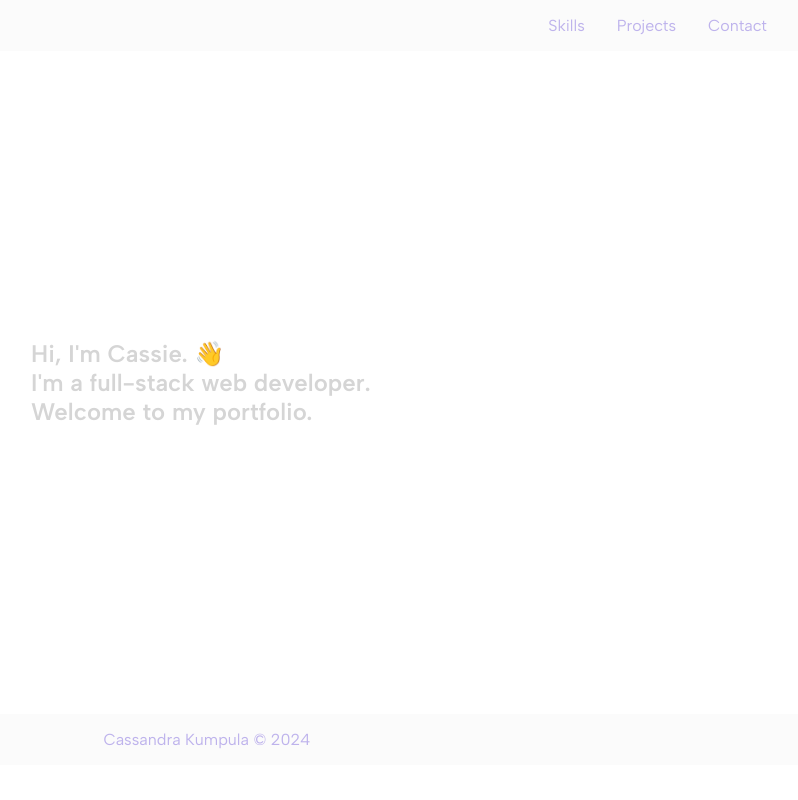
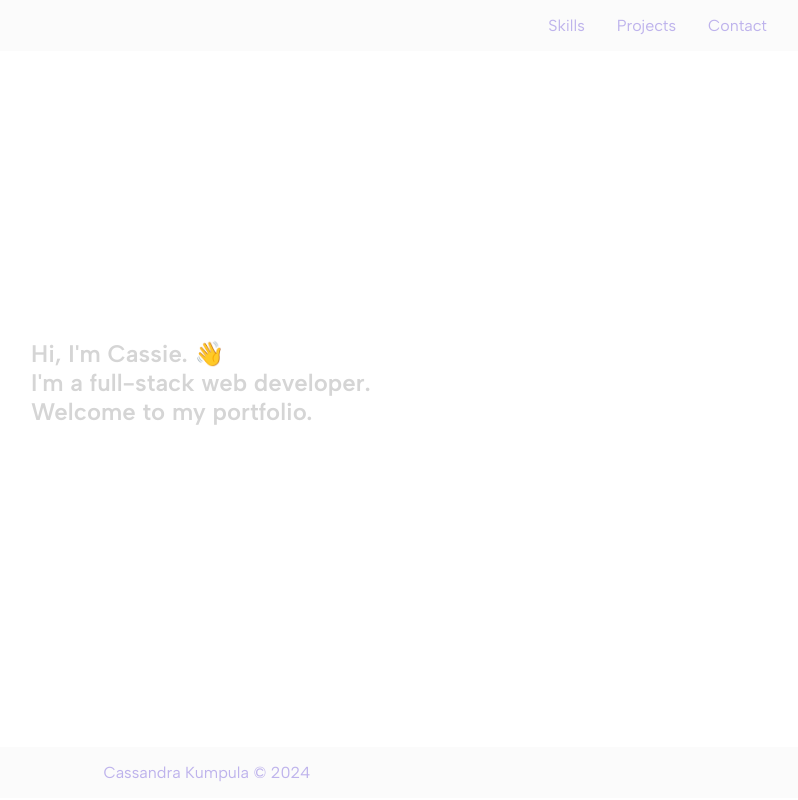
Before and after one commit to cassiek/portfolio, a React (Vite) app: page / in a window 1280 px wide. Shown: the whole page, without its empty margins (433-1231 px from the left). Built offline with nearby package versions, Linux system fonts and the light colour scheme.

Commit message:
update LandingPage styling

```diff
--- a/src/pages/LandingPage/LandingPage.scss
+++ b/src/pages/LandingPage/LandingPage.scss
@@ -2,7 +2,10 @@
 @use "../../styles/partials/variables" as *;
 
 .landing-page {
-
+    height: 78vh;
+    @include tablet {
+        height: 87vh;
+    }
     &__content {
         margin: 12rem 0;
         @include tablet {
```
